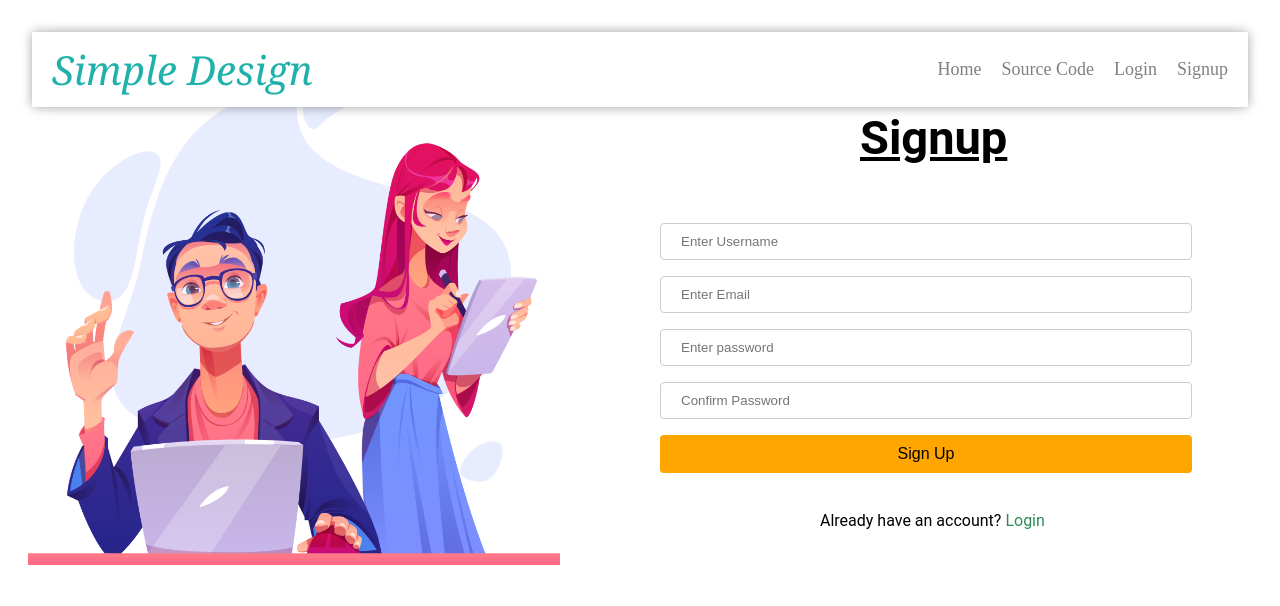
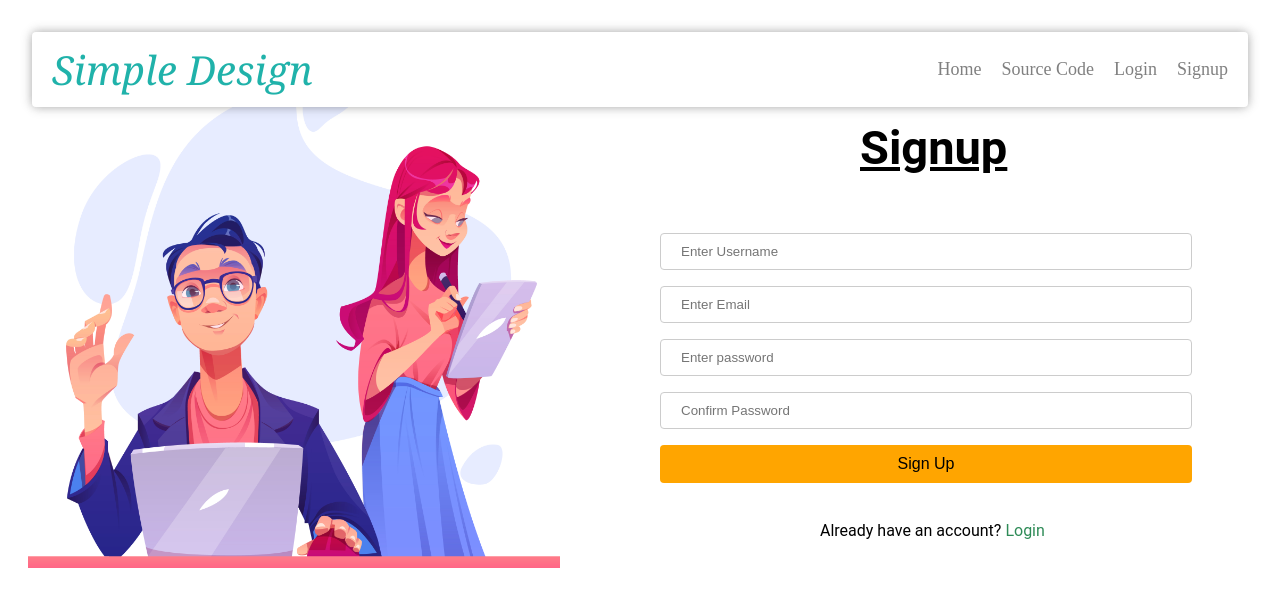
Before and after one commit to HikmaAnwar/simple-react-design, a React (Create React App) app: page /signup in a window 1280 px wide. Shown: the top 606 px of the page. Built offline with nearby package versions, Linux system fonts and the light colour scheme.

Commit message:
fix: minor change

```diff
--- a/src/allStylesAndComponents/home.module.css
+++ b/src/allStylesAndComponents/home.module.css
@@ -32,7 +32,7 @@
 
   p {
     margin-top: 30px;
-    margin-bottom: 20px;
+
     font-family:'Roboto';
     font-size: medium;
 
--- a/src/allStylesAndComponents/nav.module.css
+++ b/src/allStylesAndComponents/nav.module.css
@@ -3,6 +3,7 @@
     justify-content: space-between;
     align-items: center;
     background-color: white;
+    border-radius: 4px;
     padding: 10px 20px;
     color: black;
     position: fixed;
--- a/src/allStylesAndComponents/signup.jsx
+++ b/src/allStylesAndComponents/signup.jsx
@@ -26,7 +26,7 @@ const SignUp = () => {
             </div>
 
             <div className={styles.formContainer}>
-            <h1 style={{margin:'auto', marginTop:'-50px',marginBottom:'50px', marginLeft:'200px', textDecoration:'underline'}}>Signup</h1>
+            <h1 style={{margin:'auto', marginTop:'-40px',marginBottom:'50px', marginLeft:'200px', textDecoration:'underline'}}>Signup</h1>
             <input
             className={styles.inputusername}
             type="text"
```
